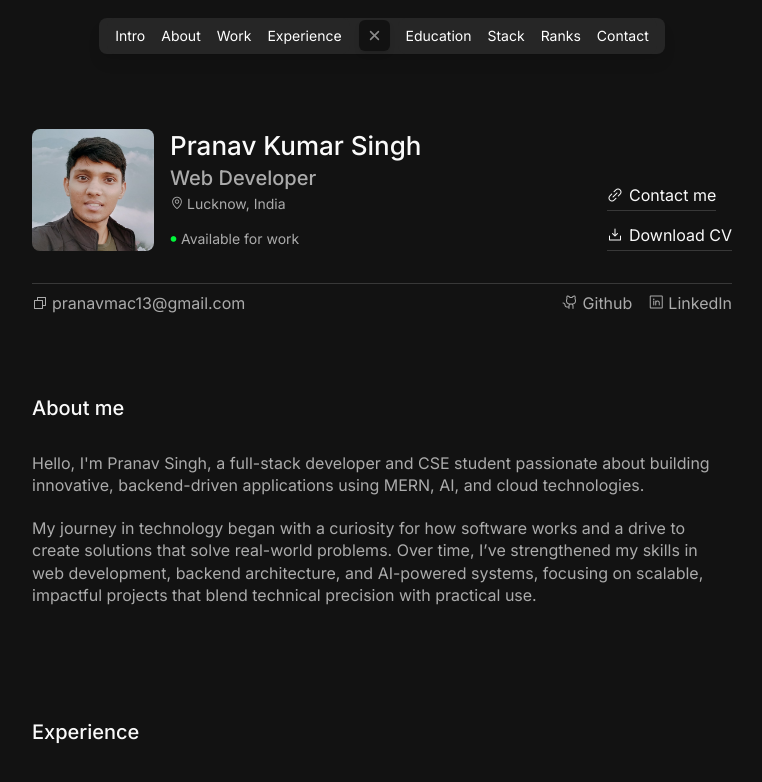
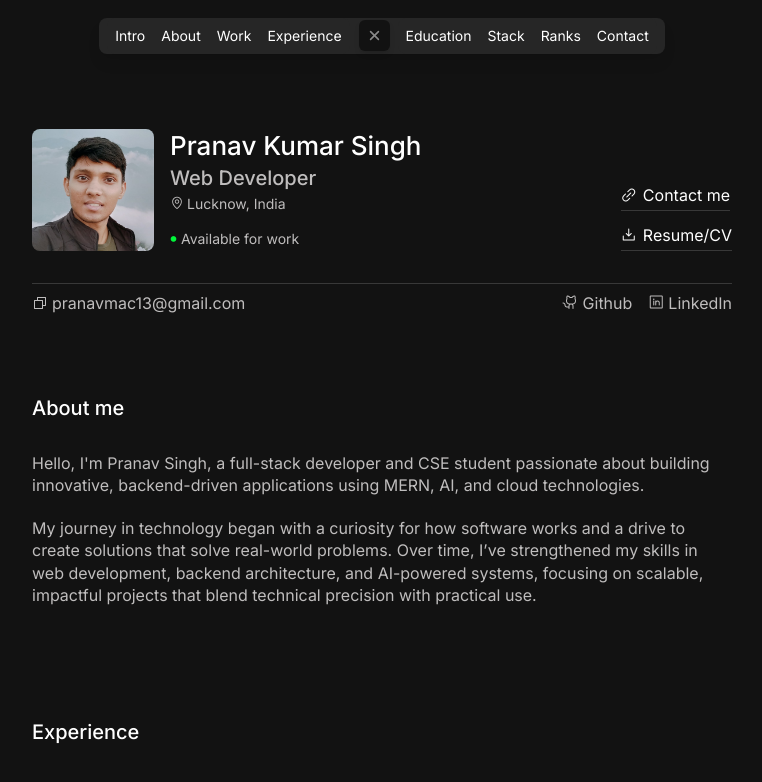
Before and after one commit to PranavMarch20/pranav-resume, a React (Vite) app: page / in a window 1280 px wide. Shown: the top 782 px of the page, without its empty margins (258-1020 px from the left). Built offline with nearby package versions, Linux system fonts and the light colour scheme.

Commit message:
css color change

```diff
--- a/src/components/Intro.jsx
+++ b/src/components/Intro.jsx
@@ -39,7 +39,7 @@ const Intro = () => {
                     <a className='text-highlink md:text-highlink-md flex items-center select-none gap-1.5 border-b-[0.5px] border-[#ababab3f] relative group pb-[3px]' href="#contact"><i className="ph ph-link-simple pt-[1px]"></i>Contact me
                         <span className="absolute left-0 bottom-0 w-0 h-[2px] bg-current transition-all duration-300 group-hover:w-full"></span>
                     </a>
-                    <a className='text-highlink md:text-highlink-md flex items-center select-none gap-1.5 border-b-[0.5px] border-[#ababab3f] relative group pb-[3px]' href={introData.resumePDF} download="Pranav_Resume.pdf"><i className="ph ph-download-simple pt-[1px]"></i>Download CV
+                    <a className='text-highlink md:text-highlink-md flex items-center select-none gap-1.5 border-b-[0.5px] border-[#ababab3f] relative group pb-[3px]' href={introData.resumePDF} download="Pranav_Resume.pdf"><i className="ph ph-download-simple pt-[1px]"></i>Resume/CV
                         <span className="absolute left-0 bottom-0 w-0 h-[2px] bg-current transition-all duration-300 group-hover:w-full"></span>
                     </a>
                 </div>
--- a/src/index.css
+++ b/src/index.css
@@ -5,8 +5,8 @@
 
 :root{
     background: #121212;
-    --primary-text: #FAFAFA;
-    --secondary-text: #ABABAB;
+    --primary-text: #ffff;
+    --secondary-text: #bfbdbd;
 }
 
 * {
```
